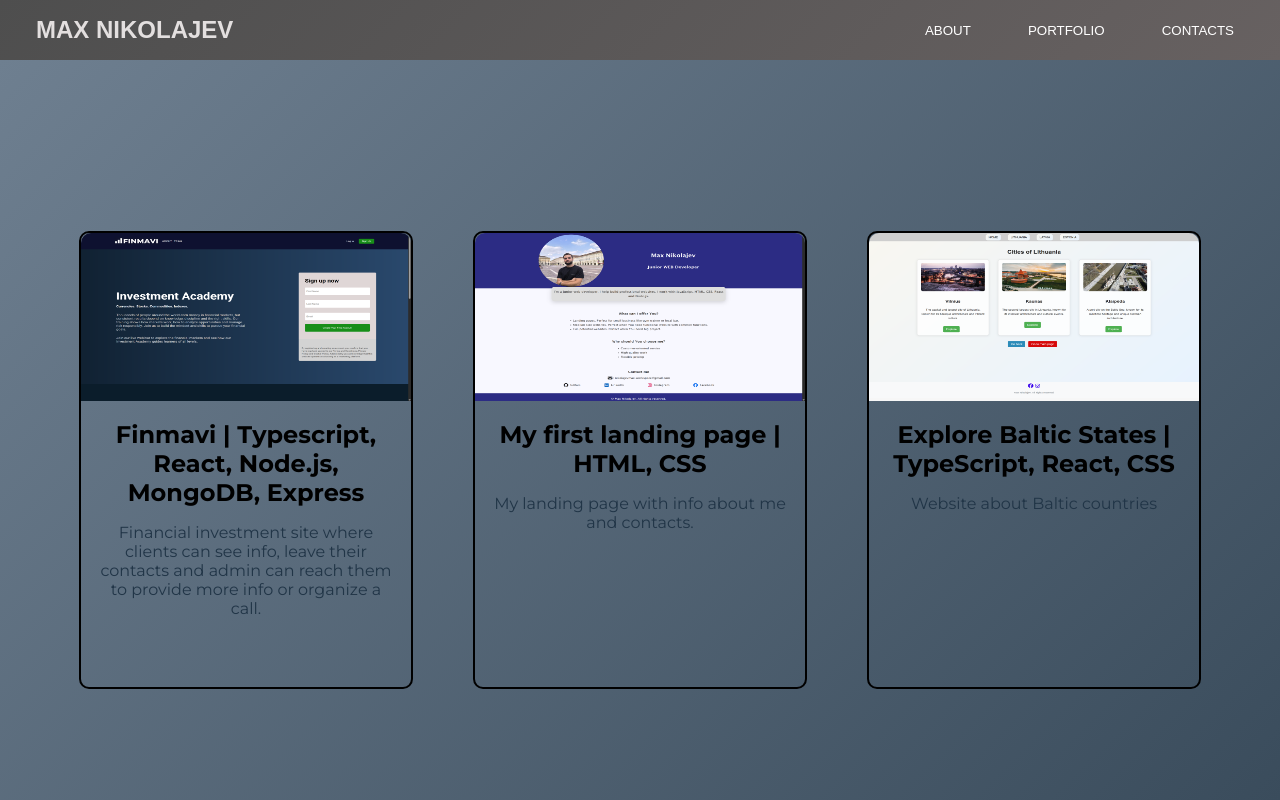
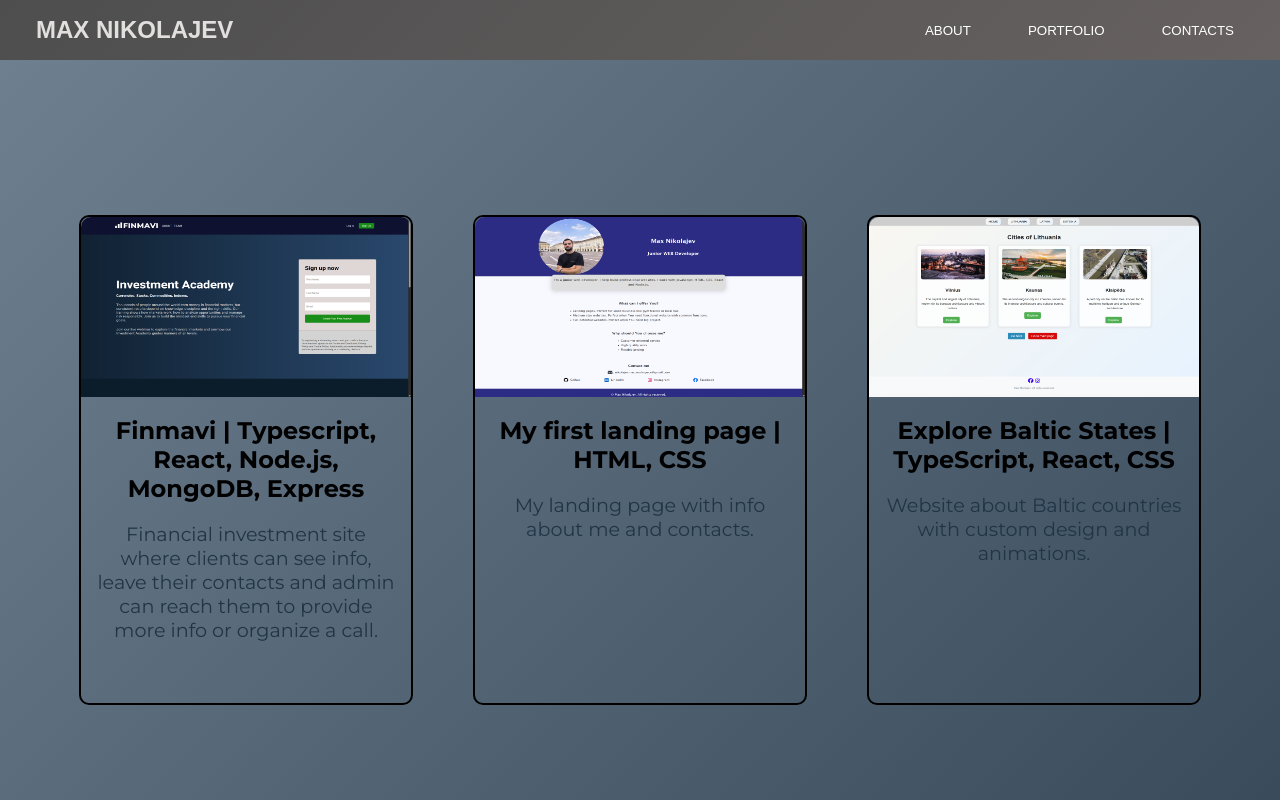
Before and after one commit to madmaxlt97/mnportfoliowebsite, a React (Vite) app in the folder Frontend/: page /portfolio in a window 1280 px wide. Built offline with nearby package versions, Linux system fonts and the light colour scheme.

Commit message:
slightly changed style

```diff
--- a/Frontend/src/components/PortfolioPageComps/Portfolio.tsx
+++ b/Frontend/src/components/PortfolioPageComps/Portfolio.tsx
@@ -23,7 +23,8 @@
     id: 3,
     image: ebs,
     title: "Explore Baltic States | TypeScript, React, CSS",
-    description: "Website about Baltic countries",
+    description:
+      "Website about Baltic countries with custom design and animations.",
     link: "https://explorebalticstates.com/",
   },
 ];
--- a/Frontend/src/styles/Portfolio.css
+++ b/Frontend/src/styles/Portfolio.css
@@ -18,10 +18,13 @@
   border-top-right-radius: 10px;
 }
 .card:hover {
-  transform: scale(1.2);
+  transform: scale(1.05);
 }
 .info-block {
   padding: 15px;
+}
+.card-description {
+  font-size: 1.2rem;
 }
 .card-link {
   text-decoration: none;
```
